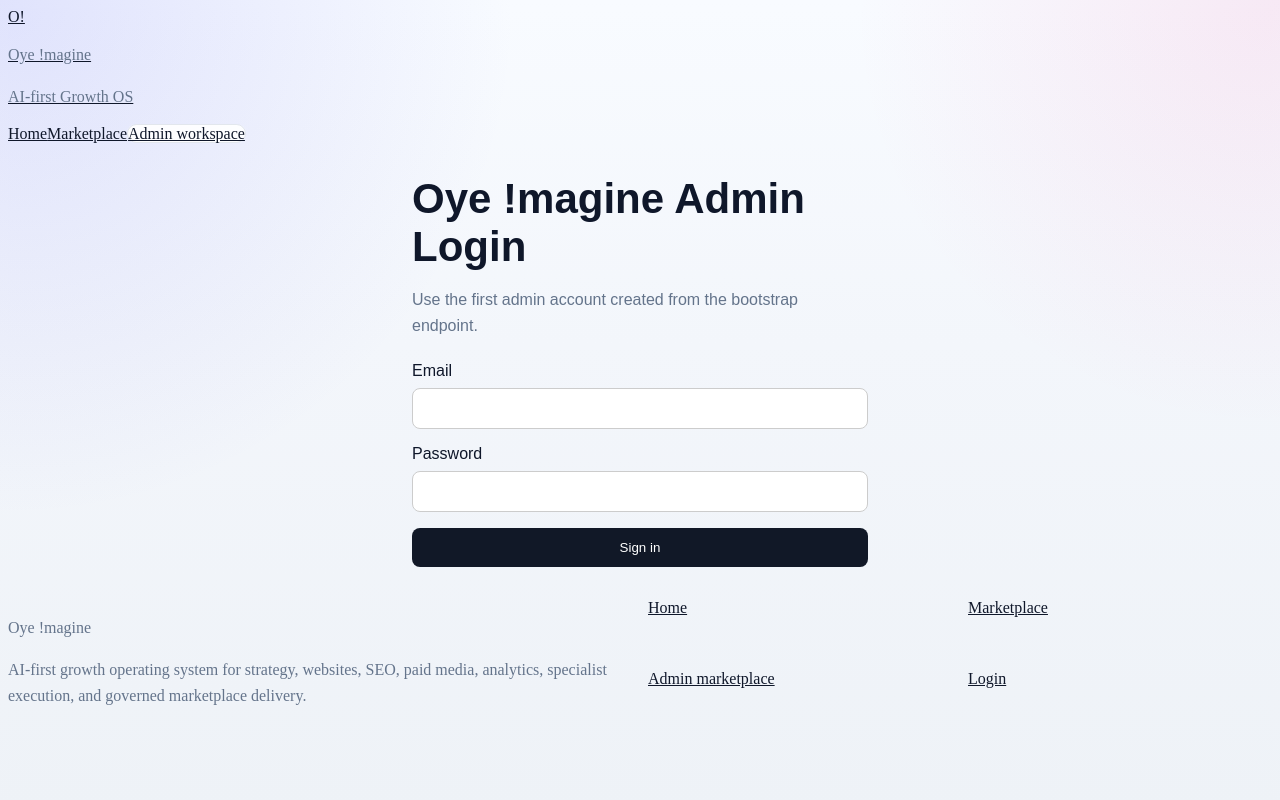
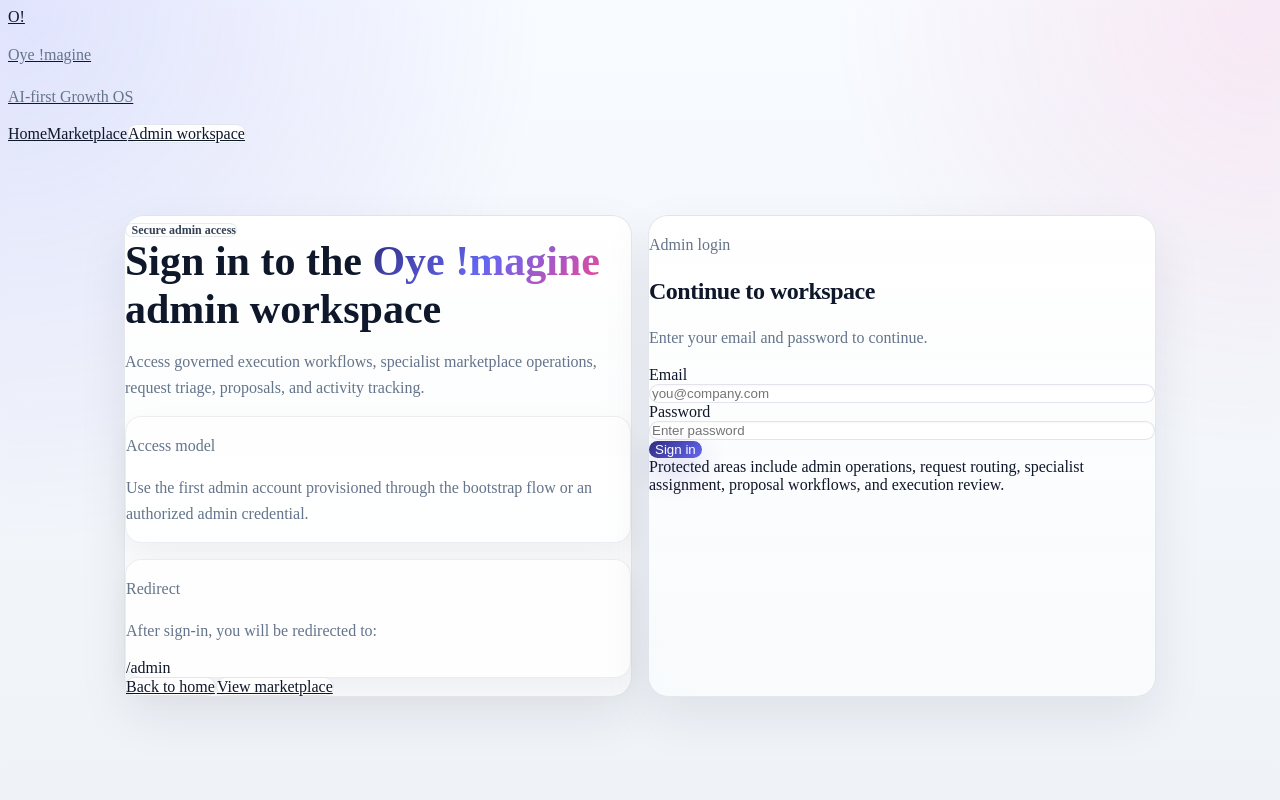
Before and after one commit to arunkumarmanikonda-web/oye-imagine-growth-os-starter, a Next.js app: page /login in a window 1280 px wide. Shown: the top 800 px of the page. Built offline with nearby package versions, Linux system fonts and the light colour scheme.

Commit message:
feat: refresh Oye !magine login experience

```diff
--- a/src/app/login/page.tsx
+++ b/src/app/login/page.tsx
@@ -1,6 +1,7 @@
 "use client";
 
-import { useEffect, useState } from "react";
+import Link from "next/link";
+import { FormEvent, useEffect, useState } from "react";
 import { createSupabaseBrowserClient } from "@/lib/supabase/browser";
 
 export default function LoginPage() {
@@ -19,7 +20,7 @@
     }
   }, []);
 
-  async function onSubmit(event: React.FormEvent<HTMLFormElement>) {
+  async function onSubmit(event: FormEvent<HTMLFormElement>) {
     event.preventDefault();
     setSubmitting(true);
     setError("");
@@ -45,35 +46,109 @@
   }
 
   return (
-    <main style={{ padding: "32px", fontFamily: "Arial, sans-serif", maxWidth: "520px", margin: "0 auto" }}>
-      <h1>Oye !magine Admin Login</h1>
-      <p>Use the first admin account created from the bootstrap endpoint.</p>
+    <main className="min-h-screen text-slate-900">
+      <section className="oi-shell py-10">
+        <div className="grid gap-8 lg:grid-cols-[1.05fr_0.95fr] lg:items-center">
+          <div className="oi-card overflow-hidden px-8 py-10 sm:px-10">
+            <div className="oi-chip px-4 py-2">
+              <span className="h-2 w-2 rounded-full bg-indigo-500" />
+              Secure admin access
+            </div>
 
-      <form onSubmit={onSubmit} style={{ display: "grid", gap: "16px", marginTop: "24px" }}>
-        <label style={{ display: "grid", gap: "8px" }}>
-          <span>Email</span>
+            <h1 className="mt-6 text-4xl font-bold tracking-tight text-slate-950 sm:text-5xl">
+              Sign in to the <span className="oi-brand-gradient">Oye !magine</span>{" "}
+              admin workspace
+            </h1>
+
+            <p className="mt-5 max-w-2xl text-lg leading-8 text-slate-600">
+              Access governed execution workflows, specialist marketplace
+              operations, request triage, proposals, and activity tracking.
+            </p>
+
+            <div className="mt-8 grid gap-4 sm:grid-cols-2">
+              <div className="oi-card-soft p-5">
+                <p className="text-sm font-semibold uppercase tracking-[0.2em] text-indigo-600">
+                  Access model
+                </p>
+                <p className="mt-3 text-sm leading-7 text-slate-600">
+                  Use the first admin account provisioned through the bootstrap
+                  flow or an authorized admin credential.
+                </p>
+              </div>
+
+              <div className="oi-card-soft p-5">
+                <p className="text-sm font-semibold uppercase tracking-[0.2em] text-pink-600">
+                  Redirect
+                </p>
+                <p className="mt-3 text-sm leading-7 text-slate-600">
+                  After sign-in, you will be redirected to:
+                </p>
+                <div className="mt-3 rounded-2xl bg-slate-100 px-4 py-3 text-sm font-medium text-slate-700">
+                  {nextUrl}
+                </div>
+              </div>
+            </div>
+
+            <div className="mt-8 flex flex-wrap gap-3">
+              <Link
+                href="/"
+                className="oi-button-secondary inline-flex items-center justify-center px-5 py-2.5 text-sm font-semibold"
+              >
+                Back to home
+              </Link>
+              <Link
+                href="/marketplace"
+                className="oi-button-secondary inline-flex items-center justify-center px-5 py-2.5 text-sm font-semibold"
+              >
+                View marketplace
+              </Link>
+            </div>
+          </div>
+
+          <div className="oi-card p-6 sm:p-8">
+            <div className="mb-6">
+              <p className="text-sm font-semibold uppercase tracking-[0.22em] text-indigo-600">
+                Admin login
+              </p>
+              <h2 className="oi-section-title mt-2 text-2xl">
+                Continue to workspace
+              </h2>
+              <p className="mt-2 text-sm leading-6 text-slate-600">
+                Enter your email and password to continue.
+              </p>
+            </div>
+
+            <form onSubmit={onSubmit} className="space-y-4">
+              <div>
+                <label className="mb-1.5 block text-sm font-medium text-slate-700">
+                  Email
+                </label>
                 <input
                   type="email"
                   value={email}
-            onChange={(e) => setEmail(e.target.value)}
+                  onChange={(event) => setEmail(event.target.value)}
                   required
-            style={{ padding: "12px", border: "1px solid #ccc", borderRadius: "8px" }}
+                  className="oi-input px-4 py-3"
+                  placeholder="you@company.com"
                 />
+              </div>
+
+              <div>
+                <label className="mb-1.5 block text-sm font-medium text-slate-700">
+                  Password
                 </label>
-
-        <label style={{ display: "grid", gap: "8px" }}>
-          <span>Password</span>
                 <input
                   type="password"
                   value={password}
-            onChange={(e) => setPassword(e.target.value)}
+                  onChange={(event) => setPassword(event.target.value)}
                   required
-            style={{ padding: "12px", border: "1px solid #ccc", borderRadius: "8px" }}
+                  className="oi-input px-4 py-3"
+                  placeholder="Enter password"
                 />
-        </label>
+              </div>
 
               {error ? (
-          <div style={{ color: "#b42318", background: "#fef3f2", padding: "12px", borderRadius: "8px" }}>
+                <div className="rounded-2xl border border-red-200 bg-red-50 px-4 py-3 text-sm text-red-700">
                   {error}
                 </div>
               ) : null}
@@ -81,18 +156,19 @@
               <button
                 type="submit"
                 disabled={submitting}
-          style={{
-            padding: "12px 16px",
-            borderRadius: "8px",
-            border: "none",
-            cursor: "pointer",
-            background: "#111827",
-            color: "#ffffff",
-          }}
+                className="oi-button-primary inline-flex w-full items-center justify-center px-6 py-3 text-sm font-semibold disabled:cursor-not-allowed disabled:opacity-60"
               >
                 {submitting ? "Signing in..." : "Sign in"}
               </button>
             </form>
+
+            <div className="mt-6 rounded-2xl border border-slate-200 bg-slate-50 px-4 py-4 text-sm leading-6 text-slate-600">
+              Protected areas include admin operations, request routing,
+              specialist assignment, proposal workflows, and execution review.
+            </div>
+          </div>
+        </div>
+      </section>
     </main>
   );
 }
```
Lines whose indentation alone changed are shown as unchanged.
